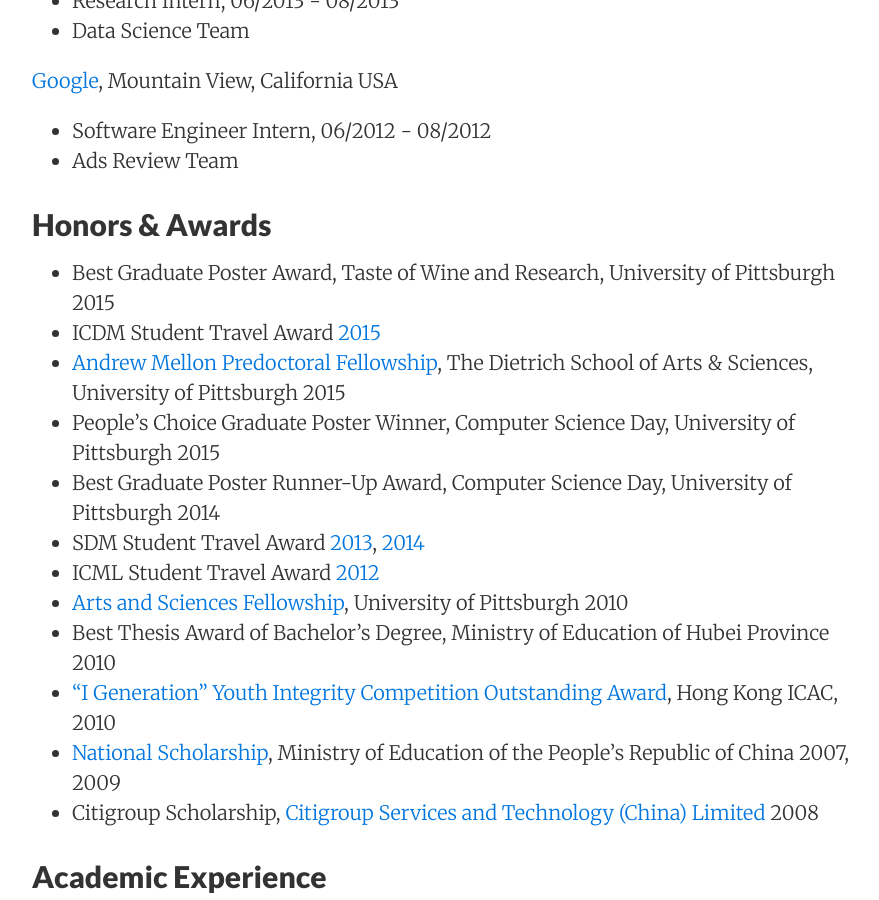
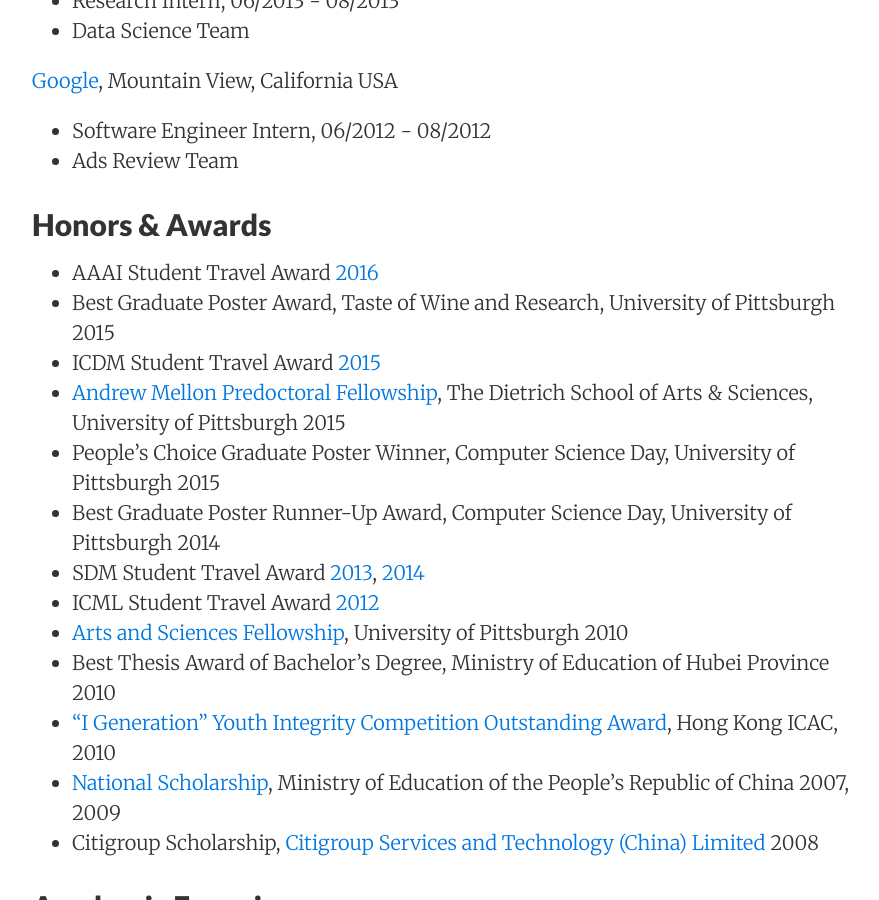
Before and after one commit to zitaoliu/zitaoliu.github.io, a Jekyll site: the page built from cv.md, in a window 1280 px wide and 900 px high, scrolled down 1062 px. Shown: the whole window, without its empty margins (188-1067 px from the left). Built offline with Jekyll 4.4.1, drawn with Linux system fonts in a browser that asks for light colours; nearby versions of some CDN libraries.

Commit message:
edits on CV
edits on CV

```diff
--- a/cv.md
+++ b/cv.md
@@ -48,6 +48,7 @@
 
 ## Honors & Awards
 
+* AAAI Student Travel Award  [2016](http://www.aaai.org/Conferences/AAAI/aaai16.php)
 * Best Graduate Poster Award, Taste of Wine and Research, University of Pittsburgh 2015
 * ICDM Student Travel Award  [2015](http://icdm2015.stonybrook.edu/)
 * [Andrew Mellon Predoctoral Fellowship](http://www.asgraduate.pitt.edu/node/336), The Dietrich School of Arts & Sciences, University of Pittsburgh 2015
```
Also changed, not shown: 1 other file.
